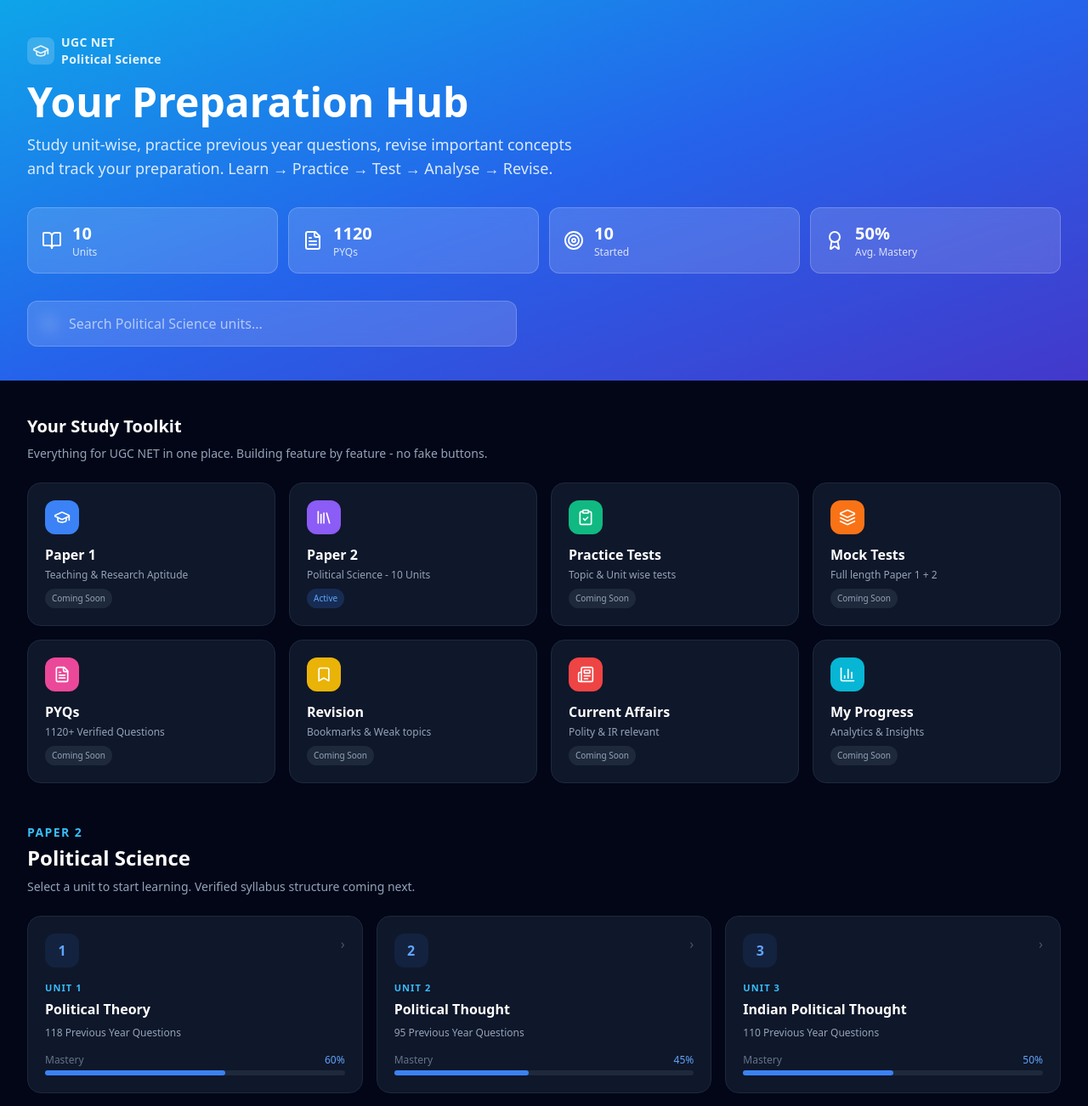
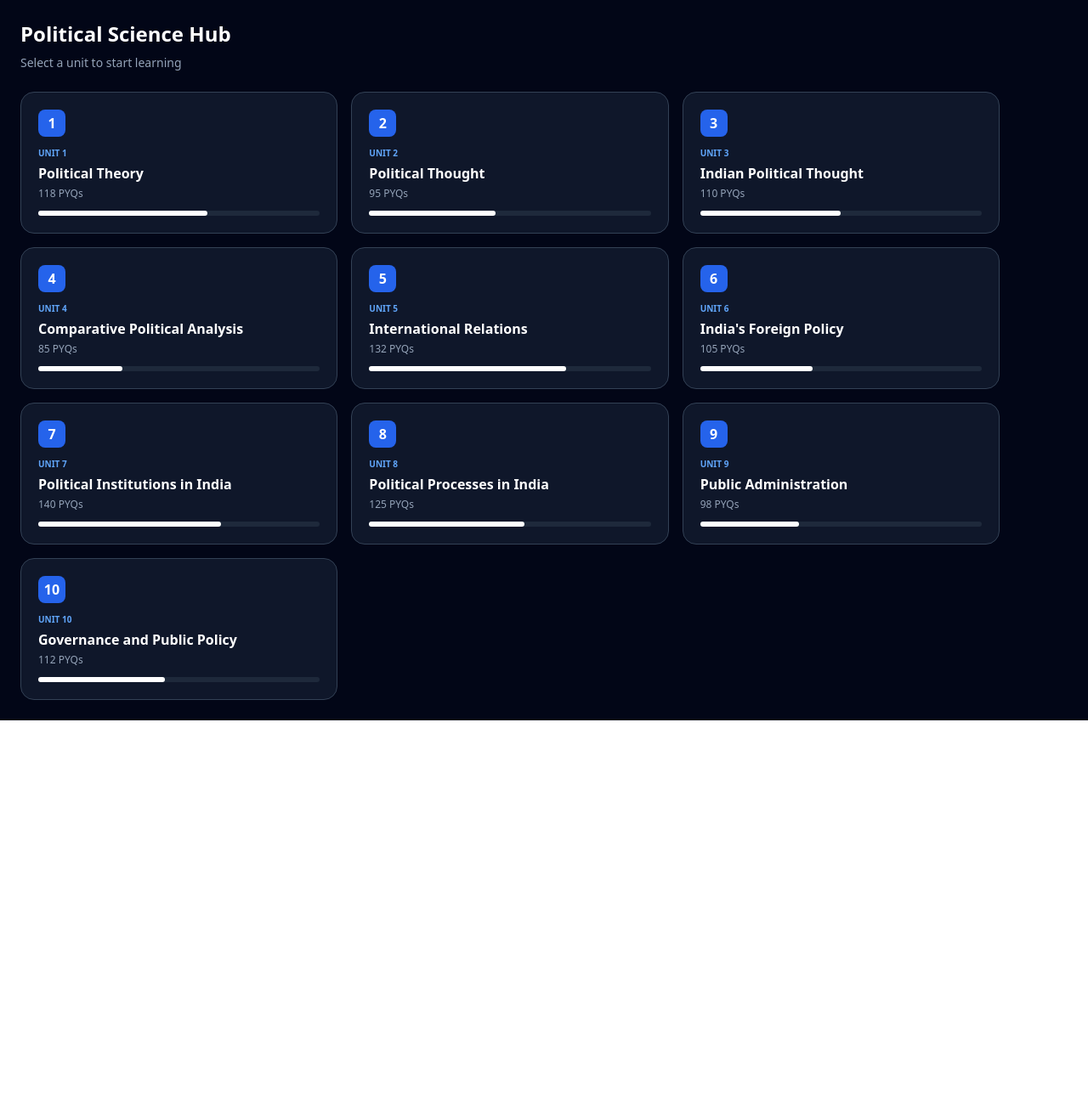
Before and after one commit to vishwakarmaadi00-sudo/ugc-net-political-science-hub, a React (Vite) app: page / in a window 1280 px wide. Shown: the top 1302 px of the page at 85% size. After the commit the page ends 848 px from the top, so only its background shows below. Built offline with nearby package versions, Linux system fonts and the light colour scheme.

Commit message:
fix click

```diff
--- a/src/components/HomePage.tsx
+++ b/src/components/HomePage.tsx
@@ -1,148 +1,21 @@
-import { useState } from 'react';
-import { BookOpen, FileText, Target, Award, Search, GraduationCap, Library, ClipboardCheck, Layers, Bookmark, Newspaper, BarChart3, X } from 'lucide-react';
-import { units } from '../data/mockData';
-
-type Props = {
-  onSelectUnit: (id: number) => void;
-};
-
-export default function HomePage({ onSelectUnit }: Props) {
-  const [search, setSearch] = useState('');
-  const [activeModal, setActiveModal] = useState<string | null>(null);
-
-  const filteredUnits = units.filter(u =>
-    u.name.toLowerCase().includes(search.toLowerCase())
-  );
-
-  const totalPyqs = units.reduce((acc, u) => acc + u.pyqCount, 0);
-  const started = units.filter(u => u.mastery > 0).length;
-  const avgMastery = Math.round(units.reduce((acc, u) => acc + u.mastery, 0) / units.length);
-
-  const toolkit = [
-    { id: 'paper1', title: 'Paper 1', desc: 'Teaching & Research Aptitude', icon: GraduationCap, color: 'bg-blue-500', status: 'coming' },
-    { id: 'paper2', title: 'Paper 2', desc: 'Political Science - 10 Units', icon: Library, color: 'bg-violet-500', status: 'active' },
-    { id: 'practice', title: 'Practice Tests', desc: 'Topic & Unit wise tests', icon: ClipboardCheck, color: 'bg-emerald-500', status: 'coming' },
-    { id: 'mock', title: 'Mock Tests', desc: 'Full length Paper 1 + 2', icon: Layers, color: 'bg-orange-500', status: 'coming' },
-    { id: 'pyqs', title: 'PYQs', desc: `${totalPyqs}+ Verified Questions`, icon: FileText, color: 'bg-pink-500', status: 'coming' },
-    { id: 'revision', title: 'Revision', desc: 'Bookmarks & Weak topics', icon: Bookmark, color: 'bg-yellow-500', status: 'coming' },
-    { id: 'current', title: 'Current Affairs', desc: 'Polity & IR relevant', icon: Newspaper, color: 'bg-red-500', status: 'coming' },
-    { id: 'progress', title: 'My Progress', desc: 'Analytics & Insights', icon: BarChart3, color: 'bg-cyan-500', status: 'coming' },
-  ];
-
-  const handleToolkitClick = (item: any) => {
-    if (item.id === 'paper2') {
-      document.getElementById('political-science-units')?.scrollIntoView({ behavior: 'smooth' });
-    } else {
-      setActiveModal(item.title);
-    }
-  };
-
+import { Unit } from '../data/mockData';
+type Props = { units: Unit[]; onUnitSelect: (id: number) => void; };
+export default function HomePage({ units, onUnitSelect }: Props) {
   return (
-    <div className="min-h-screen bg-[#020617] text-white">
-      {/* Hero */}
-      <div className="bg-gradient-to-br from-sky-500 via-blue-600 to-indigo-700 px-4 sm:px-6 lg:px-8 py-10">
-        <div className="max-w-7xl mx-auto">
-          <div className="flex items-center gap-2 mb-4 opacity-90">
-            <div className="w-8 h-8 bg-white/20 rounded-lg flex items-center justify-center">
-              <GraduationCap className="w-5 h-5 text-white" />
-            </div>
-            <span className="text-sm font-semibold tracking-wide">UGC NET<br/>Political Science</span>
-          </div>
-          <h1 className="text-3xl sm:text-5xl font-bold mb-3">Your Preparation Hub</h1>
-          <p className="text-blue-100 max-w-2xl mb-8 text-base sm:text-lg">
-            Study unit-wise, practice previous year questions, revise important concepts and track your preparation. Learn → Practice → Test → Analyse → Revise.
-          </p>
-
-          {/* Stats */}
-          <div className="grid grid-cols-2 lg:grid-cols-4 gap-3 mb-8">
-            <div className="bg-white/15 backdrop-blur border border-white/20 rounded-xl p-4 flex items-center gap-3">
-              <BookOpen className="w-6 h-6" /> <div><p className="font-bold text-xl">10</p><p className="text-xs opacity-80">Units</p></div>
-            </div>
-            <div className="bg-white/15 backdrop-blur border border-white/20 rounded-xl p-4 flex items-center gap-3">
-              <FileText className="w-6 h-6" /> <div><p className="font-bold text-xl">{totalPyqs}</p><p className="text-xs opacity-80">PYQs</p></div>
-            </div>
-            <div className="bg-white/15 backdrop-blur border border-white/20 rounded-xl p-4 flex items-center gap-3">
-              <Target className="w-6 h-6" /> <div><p className="font-bold text-xl">{started}</p><p className="text-xs opacity-80">Started</p></div>
-            </div>
-            <div className="bg-white/15 backdrop-blur border border-white/20 rounded-xl p-4 flex items-center gap-3">
-              <Award className="w-6 h-6" /> <div><p className="font-bold text-xl">{avgMastery}%</p><p className="text-xs opacity-80">Avg. Mastery</p></div>
-            </div>
-          </div>
-
-          <div className="relative max-w-xl">
-            <Search className="absolute left-4 top-1/2 -translate-y-1/2 w-5 h-5 text-white/60" />
-            <input
-              value={search}
-              onChange={(e) => setSearch(e.target.value)}
-              placeholder="Search Political Science units..."
-              className="w-full bg-white/15 backdrop-blur border border-white/20 rounded-xl pl-12 pr-4 py-3.5 text-white placeholder:text-white/60 focus:outline-none focus:bg-white/20"
-            />
-          </div>
-        </div>
+    <div className="min-h-screen bg-[#020617] text-white p-6">
+      <h1 className="text-2xl font-bold mb-2">Political Science Hub</h1>
+      <p className="text-slate-400 text-sm mb-6">Select a unit to start learning</p>
+      <div className="grid grid-cols-1 md:grid-cols-3 gap-4 max-w-6xl">
+        {units.map((unit) => (
+          <button key={unit.id} onClick={() => onUnitSelect(Number(unit.id))} className="text-left bg-slate-900 border border-slate-700 p-5 rounded-2xl hover:border-blue-500">
+            <div className="w-8 h-8 bg-blue-600 rounded-lg flex items-center justify-center font-bold mb-3">{unit.id}</div>
+            <p className="text-[10px] text-blue-400 font-bold">UNIT {unit.id}</p>
+            <h3 className="font-bold mt-1">{unit.name}</h3>
+            <p className="text-xs text-slate-400 mt-1">{unit.pyqCount} PYQs</p>
+            <div className="mt-3 w-full bg-slate-800 h-1.5 rounded-full"><div className="bg-white h-1.5 rounded-full" style={{width: `${unit.mastery}%`}} /></div>
+          </button>
+        ))}
       </div>
-
-      {/* Toolkit */}
-      <div className="max-w-7xl mx-auto px-4 sm:px-6 lg:px-8 py-10">
-        <h2 className="text-xl font-bold mb-2">Your Study Toolkit</h2>
-        <p className="text-slate-400 text-sm mb-6">Everything for UGC NET in one place. Building feature by feature - no fake buttons.</p>
-        <div className="grid grid-cols-2 lg:grid-cols-4 gap-4 mb-12">
-          {toolkit.map((item) => (
-            <div key={item.id} onClick={() => handleToolkitClick(item)}
-              className="bg-slate-900 border border-slate-800 rounded-2xl p-5 cursor-pointer hover:border-slate-700 hover:bg-slate-800/80 transition-all group">
-              <div className={`w-10 h-10 ${item.color} rounded-xl flex items-center justify-center mb-3`}>
-                <item.icon className="w-5 h-5 text-white" />
-              </div>
-              <h3 className="font-semibold mb-1 group-hover:text-blue-400">{item.title}</h3>
-              <p className="text-xs text-slate-400">{item.desc}</p>
-              {item.status === 'coming' && <span className="inline-block mt-2 text-[10px] px-2 py-1 bg-slate-800 text-slate-400 rounded-full">Coming Soon</span>}
-              {item.status === 'active' && <span className="inline-block mt-2 text-[10px] px-2 py-1 bg-blue-500/20 text-blue-400 rounded-full">Active</span>}
-            </div>
-          ))}
-        </div>
-
-        {/* Units */}
-        <div id="political-science-units">
-          <h2 className="text-sm text-sky-400 font-semibold tracking-widest mb-1">PAPER 2</h2>
-          <h3 className="text-2xl font-bold mb-2">Political Science</h3>
-          <p className="text-slate-400 text-sm mb-6">Select a unit to start learning. Verified syllabus structure coming next.</p>
-
-          <div className="grid grid-cols-1 sm:grid-cols-2 lg:grid-cols-3 gap-4">
-            {filteredUnits.map((unit) => (
-              <div key={unit.id} onClick={() => onSelectUnit(unit.id)}
-                className="group bg-slate-900 border border-slate-800 rounded-2xl p-5 cursor-pointer hover:border-blue-500/50 hover:bg-slate-800/50 transition-all">
-                <div className="flex justify-between items-start mb-4">
-                  <div className="w-10 h-10 bg-blue-500/10 rounded-xl flex items-center justify-center font-bold text-blue-400">{unit.id}</div>
-                  <span className="text-slate-600 group-hover:text-blue-400 group-hover:translate-x-1 transition-all">›</span>
-                </div>
-                <p className="text-[11px] text-sky-400 font-bold tracking-widest mb-1">UNIT {unit.id}</p>
-                <h4 className="font-semibold mb-2 group-hover:text-blue-300">{unit.name}</h4>
-                <p className="text-xs text-slate-400 mb-4">{unit.pyqCount} Previous Year Questions</p>
-                {unit.mastery > 0? (
-                  <div><div className="flex justify-between text-xs mb-1"><span className="text-slate-500">Mastery</span><span className="text-blue-400">{unit.mastery}%</span></div><div className="w-full bg-slate-800 h-1.5 rounded-full"><div className="bg-blue-500 h-1.5 rounded-full" style={{width: `${unit.mastery}%`}} /></div></div>
-                ) : <p className="text-xs text-slate-600">Not started</p>}
-              </div>
-            ))}
-          </div>
-        </div>
-      </div>
-
-      {/* Coming Soon Modal */}
-      {activeModal && (
-        <div className="fixed inset-0 bg-black/70 backdrop-blur-sm flex items-center justify-center p-4 z-50">
-          <div className="bg-slate-900 border border-slate-800 rounded-2xl p-6 max-w-md w-full">
-            <div className="flex justify-between items-start mb-4">
-              <h3 className="text-lg font-bold">{activeModal}</h3>
-              <button onClick={() => setActiveModal(null)} className="w-8 h-8 bg-slate-800 rounded-full flex items-center justify-center"><X className="w-4 h-4" /></button>
-            </div>
-            <p className="text-slate-400 text-sm mb-4">
-              We are building this properly. This will have real functionality - not a fake button.
-              <br/><br/>
-              <strong className="text-white">Next up:</strong> Paper 1, Practice Engine, Mock Test Engine with Timer & Analysis, and Supabase Auth for your personal progress.
-            </p>
-            <button onClick={() => setActiveModal(null)} className="w-full bg-blue-600 hover:bg-blue-700 text-white rounded-xl py-3 font-semibold">Got it</button>
-          </div>
-        </div>
-      )}
     </div>
   );
 }
```
